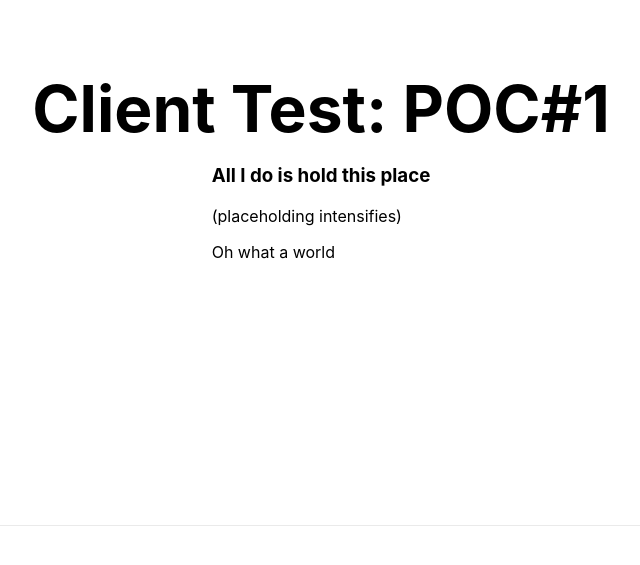
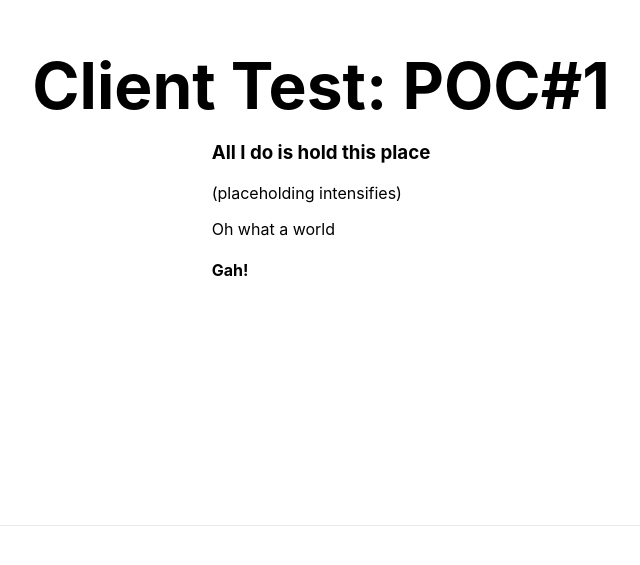
Before and after one commit to RoOLeary/cf-pages, a Next.js app: page / in a window 1280 px wide. Shown: the part 175-740 px from the top of the page, without its empty margins (319-959 px from the left). Built offline with nearby package versions, Linux system fonts and the light colour scheme.

Commit message:
random comp

```diff
--- a/components/Placeholder.js
+++ b/components/Placeholder.js
@@ -1,10 +1,24 @@
+import { useEffect, useState } from 'react';
+
 const Placeholder = ({ text }) => {
+    const [ blerp, setBlerp ] = useState('Pffft')
+
+    const Floodle = () => {
+        setTimeout(() => {
+            setBlerp('Gah!')
+        },3000)
+    };
+
+    useEffect(() => {
+        Floodle()
+    }, [])
 
     return(
         <div>
             <h3>All I do is hold this place</h3>
             <p>(placeholding intensifies)</p>
             <p>{text ? text : 'errf'}</p>
+            <h4>{blerp}</h4>
         </div>
     )
 
```
